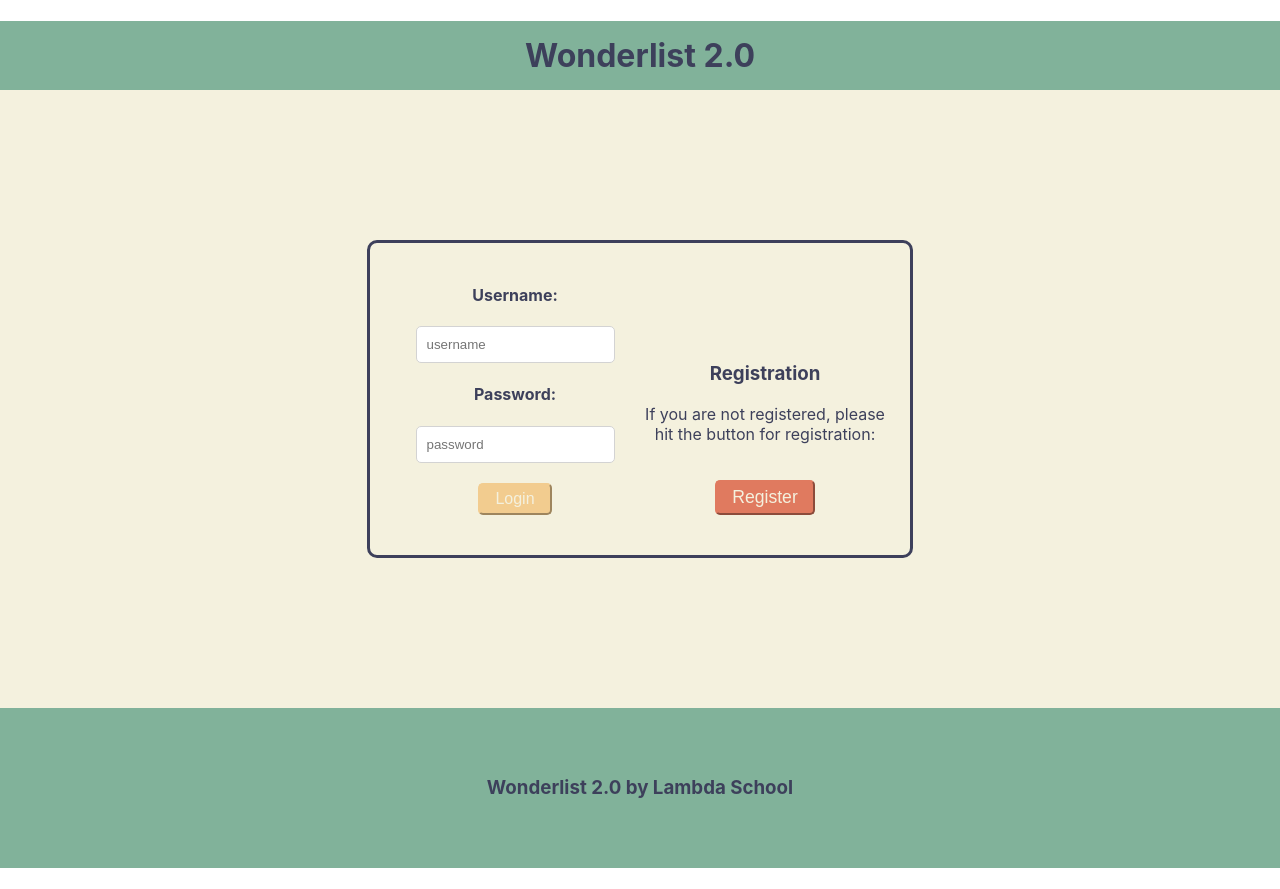
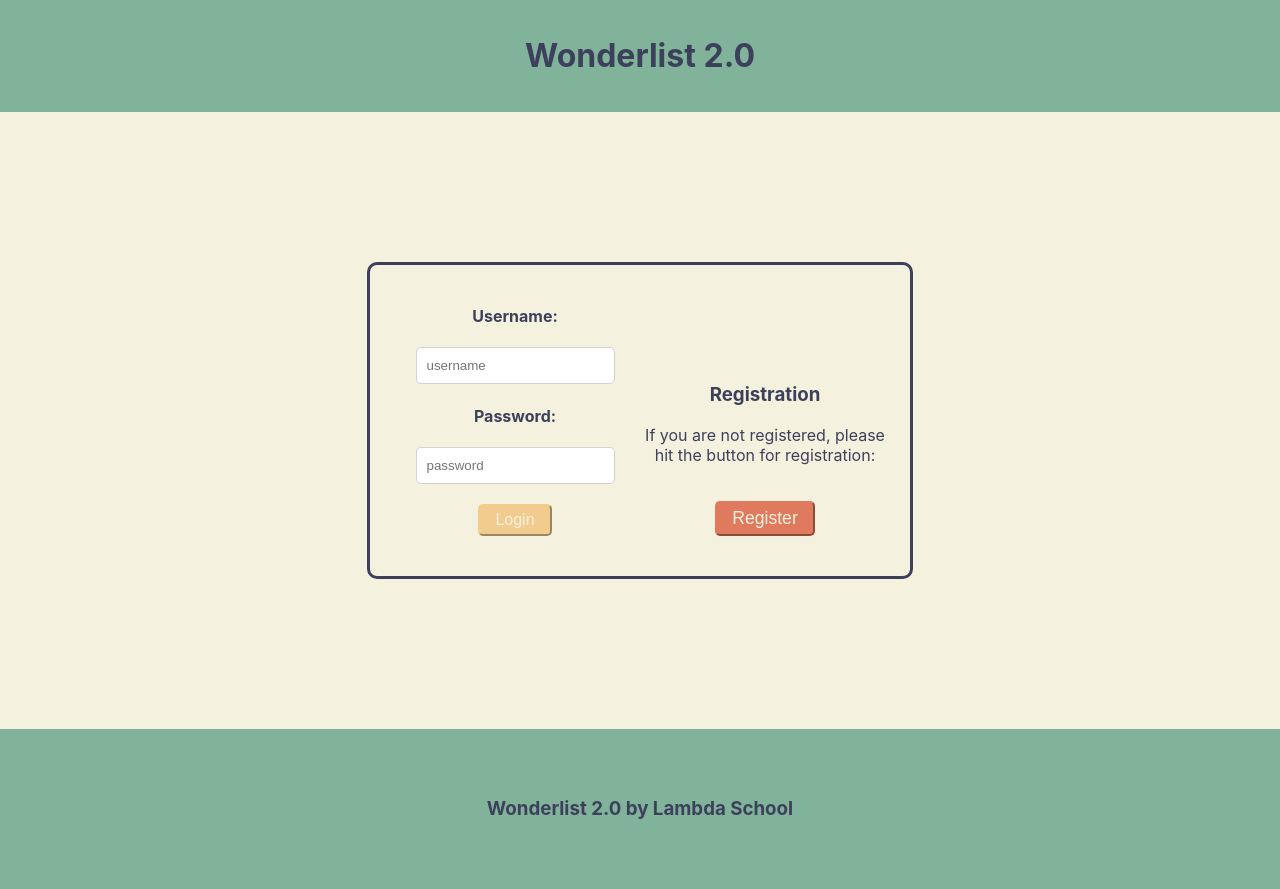
Before and after one commit to buildweek-wunderlist/frontend, a React (Create React App) app: page / in a window 1280 px wide. Before the commit the page ends 868 px from the top, so only its background shows below. Built offline with nearby package versions, Linux system fonts and the light colour scheme.

Commit message:
tuned styling on the app page

```diff
--- a/src/App.js
+++ b/src/App.js
@@ -16,7 +16,8 @@
 const StyledApp = styled.div`
   background-color: #f4f1de;
   color: #3d405b;
-
+  display: flex;
+  flex-direction:column;
 
   .main {
     max-width: 500px;
--- a/src/components/Header.jsx
+++ b/src/components/Header.jsx
@@ -3,6 +3,7 @@
 
 const StyledHeader = styled.header`
   background-color: #81b29a;
+  margin:0;
 
   h1 {
     padding: 15px;
```
